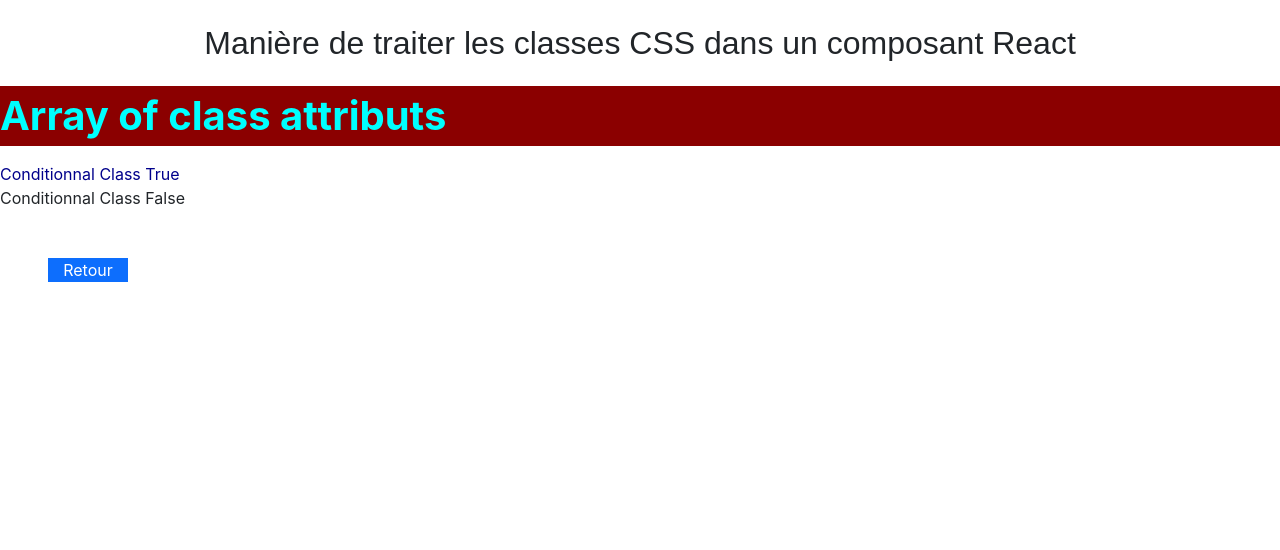
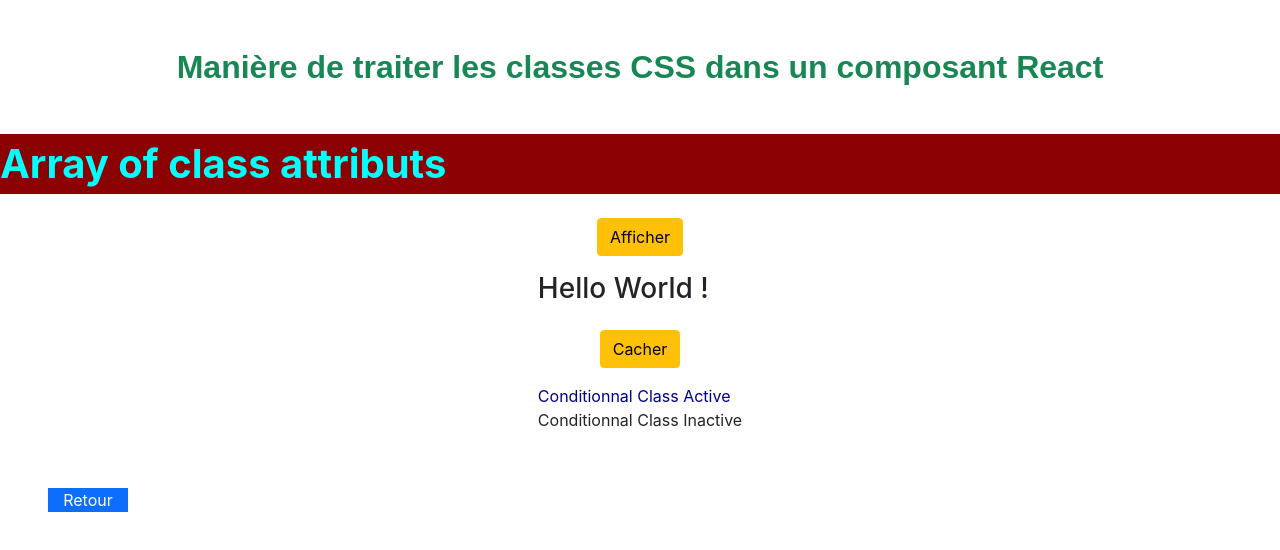
Before and after one commit to Louis75011/components-app-mobile, a React (Create React App) app: page /classname in a window 1280 px wide. Shown: the top 550 px of the page. Built offline with nearby package versions, Linux system fonts and the light colour scheme.

Commit message:
add other render for classNameComponent

```diff
--- a/src/components/ClassName.jsx
+++ b/src/components/ClassName.jsx
@@ -1,33 +1,47 @@
+import { useState } from 'react'
 import { Link } from 'react-router-dom'
 import '../style/Components.css'
 
 export default function ClassName() {
   const arrCn = ['cn-bold', 'cn-primary', 'cn-background', 'cn-lead']
+  const [showHide, setShowHide] = useState(true)
 
-  const TrueRender = ({ enabled }) => {
+  const RenderClass = ({ enabled }) => {
     return (
-      <div className={enabled ? 'cn-enabled' : ''}>Conditionnal Class True</div>
-    )
-  }
-
-  const FalseRender = ({ enabled }) => {
-    return (
-      <div className={enabled ? 'cn-enabled' : null}>
-        Conditionnal Class False
+      <div>
+        <div className={enabled ? 'cn-enabled' : ''}>Conditionnal Class Active</div>
+        <div className={enabled ? '' : 'cn-enabled'}>
+          Conditionnal Class Inactive
+        </div>
       </div>
     )
   }
 
   return (
     <>
-      <div>
-        <h2 className="m-4">
+      <div className="d-flex flex-column">
+        <h2 className="text-success m-5 fw-bold">
           Manière de traiter les classes CSS dans un composant React
         </h2>
         <p className={arrCn.join(' ')}>Array of class attributs</p>
 
-        <TrueRender enabled={true} />
-        <FalseRender enabled={false} />
+        <div className="mx-auto m-2 d-grid gap-3">
+          <button
+            className="btn btn-warning mx-auto"
+            onClick={() => setShowHide(true)}
+          >
+            Afficher
+          </button>
+          {showHide ? <h3 text-center>Hello World !</h3> : null}
+          <button
+            className="btn btn-warning mx-auto"
+            onClick={() => setShowHide(false)}
+          >
+            Cacher
+          </button>
+
+          <RenderClass enabled={true} />
+        </div>
 
         <Link className="d-flex" to={'/'}>
           <button className="btn-primary m-5">Retour</button>
--- a/src/style/App.css
+++ b/src/style/App.css
@@ -38,7 +38,7 @@
   }
 }
 
-div>a>button {
+div > a > button {
   margin: 2rem;
 }
 
```
